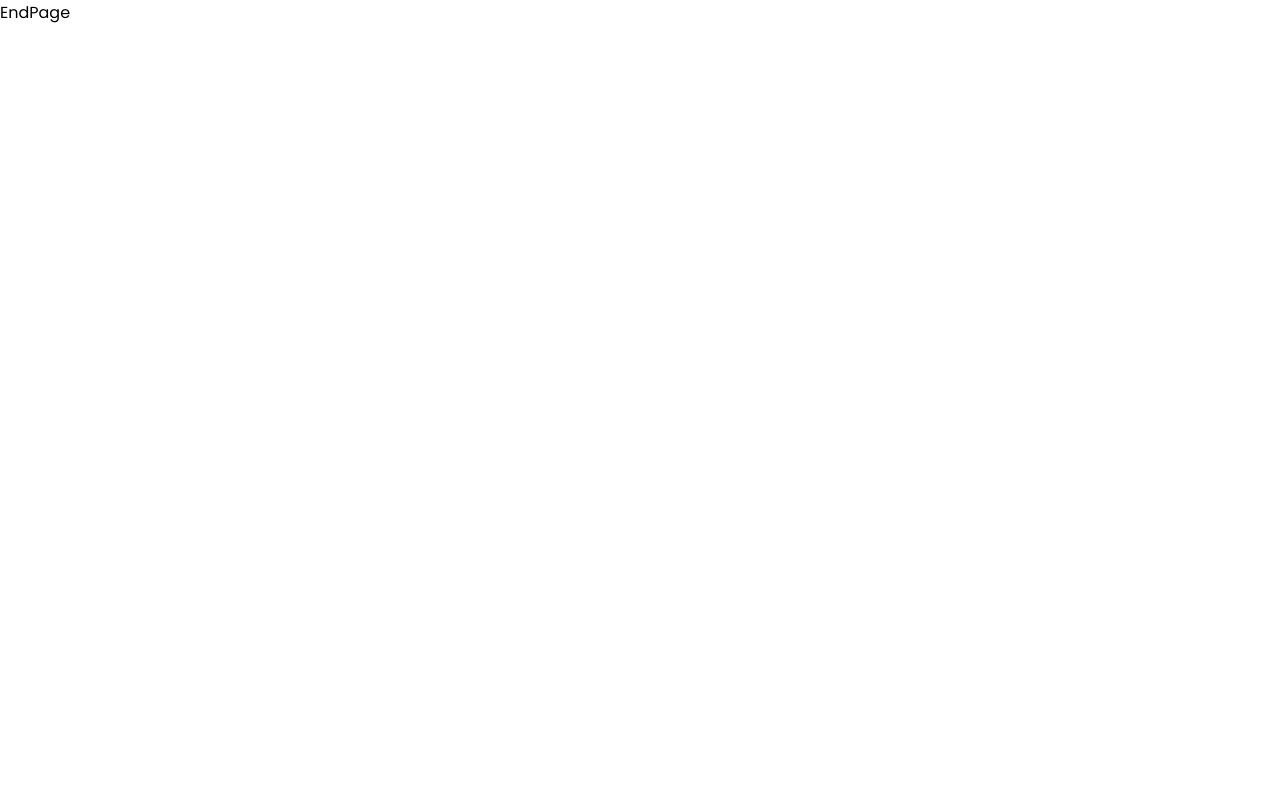
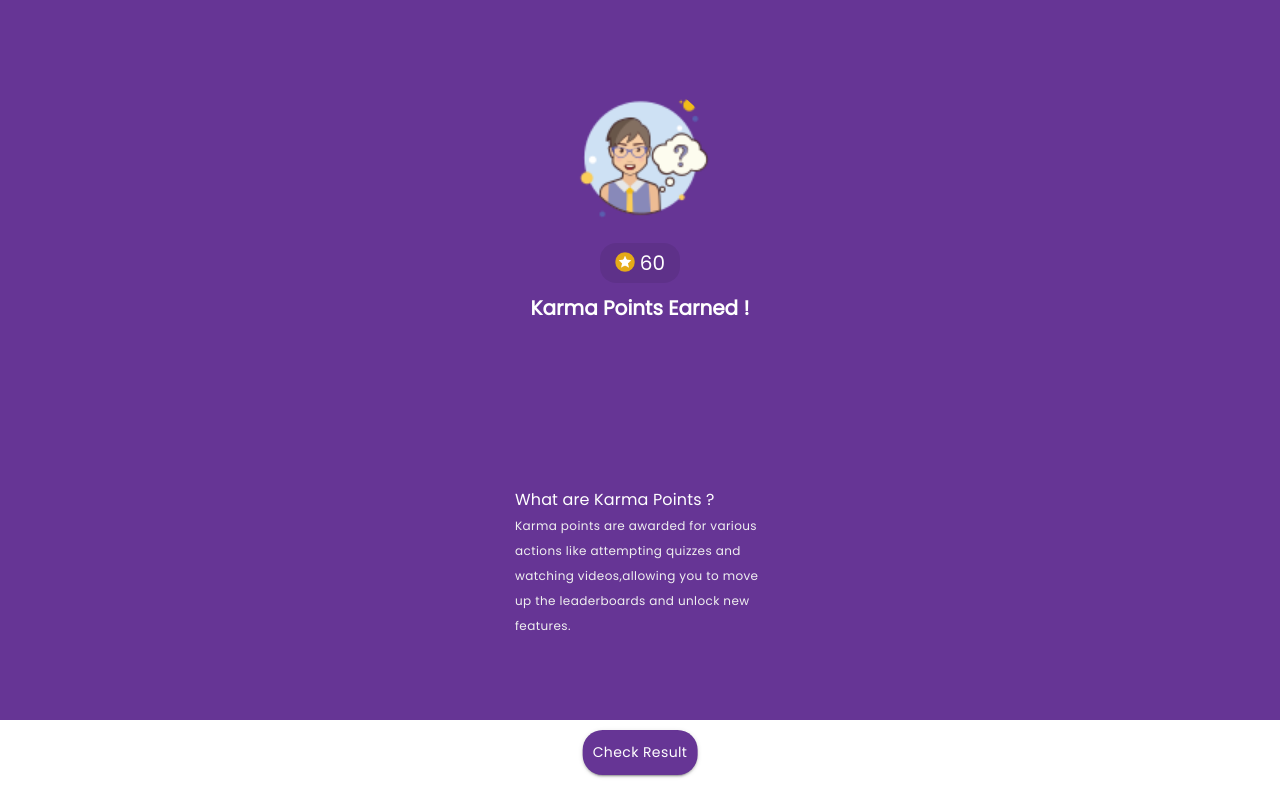
Before and after one commit to pavancodes24/merchify, a React (Create React App) app: page /end-page in a window 1280 px wide. Built offline with nearby package versions, Linux system fonts and the light colour scheme.

Commit message:
added end page

```diff
--- a/src/Pages/EndPage.js
+++ b/src/Pages/EndPage.js
@@ -1,9 +1,112 @@
-import React from 'react'
+import { Avatar, Button, Chip, Grid, Typography } from "@mui/material";
+import React from "react";
 
 const EndPage = () => {
   return (
-    <div>EndPage</div>
-  )
-}
+    <div>
+      <Grid container direction={"column"}>
+        <Grid item sx={{ background: "#663595", height: "90vh" }}>
+          <Grid
+            container
+            direction={"column"}
+            alignItems={"center"}
+            justifyContent={"space-around"}
+            sx={{ height: "90vh" }}
+          >
+            <Grid item>
+              <Grid
+                container
+                direction="column"
+                alignItems={"center"}
+                gap="10px"
+              >
+                <Grid item>
+                  <Avatar
+                    src={"./endicon.png"}
+                    sx={{ width: "150px", height: "150px" }}
+                  />
+                </Grid>
+                <Grid item>
+                  <Chip
+                    style={{
+                      width: "80px",
+                      height: "40px",
+                      color: "white",
+                      fontSize: "20px",
+                    }}
+                    label={
+                      <div
+                        style={{
+                          display: "flex",
+                          flexDirection: "row",
+                          alignItems: "center",
+                          justifyContent: "center",
+                          gap: "5px",
+                        }}
+                      >
+                        <div>
+                          <img
+                            src="/staricon.png"
+                            width="20px"
+                            height="20px"
+                            style={{ marginTop: "6px" }}
+                            alt=""
+                          />
+                        </div>
+                        <div>60</div>
+                      </div>
+                    }
+                  />
+                </Grid>
+                <Grid item>
+                  <div
+                    style={{
+                      color: "white",
+                      fontSize: "20px",
+                      fontWeight: 600,
+                    }}
+                  >
+                    Karma Points Earned !
+                  </div>
+                </Grid>
+              </Grid>
+            </Grid>
+            <Grid item>
+              <Grid container direction="column" style={{ color: "white" }}>
+                <Grid item>
+                  <Typography>What are Karma Points ?</Typography>
+                </Grid>
+                <Grid item style={{ width: "250px" }}>
+                  <Typography variant="caption" style={{ color: "#f0f0f0" }}>
+                    Karma points are awarded for various actions like attempting
+                    quizzes and watching videos,allowing you to move up the
+                    leaderboards and unlock new features.
+                  </Typography>
+                </Grid>
+              </Grid>
+            </Grid>
+          </Grid>
+        </Grid>
+        <Grid item>
+          <Button
+            variant="contained"
+            style={{
+              postion: "fixed",
+              bottom: -10,
+              left: "50%",
+              transform: "translateX(-50%)",
+              textTransform: "unset",
+              backgroundColor: "#663595",
+              borderRadius: "20px",
+              padding: "10px",
+            }}
+          >
+            Check Result
+          </Button>
+        </Grid>
+      </Grid>
+    </div>
+  );
+};
 
-export default EndPage
+export default EndPage;
```
Also changed, not shown: public/endicon.png (added), public/staricon.png (added).
